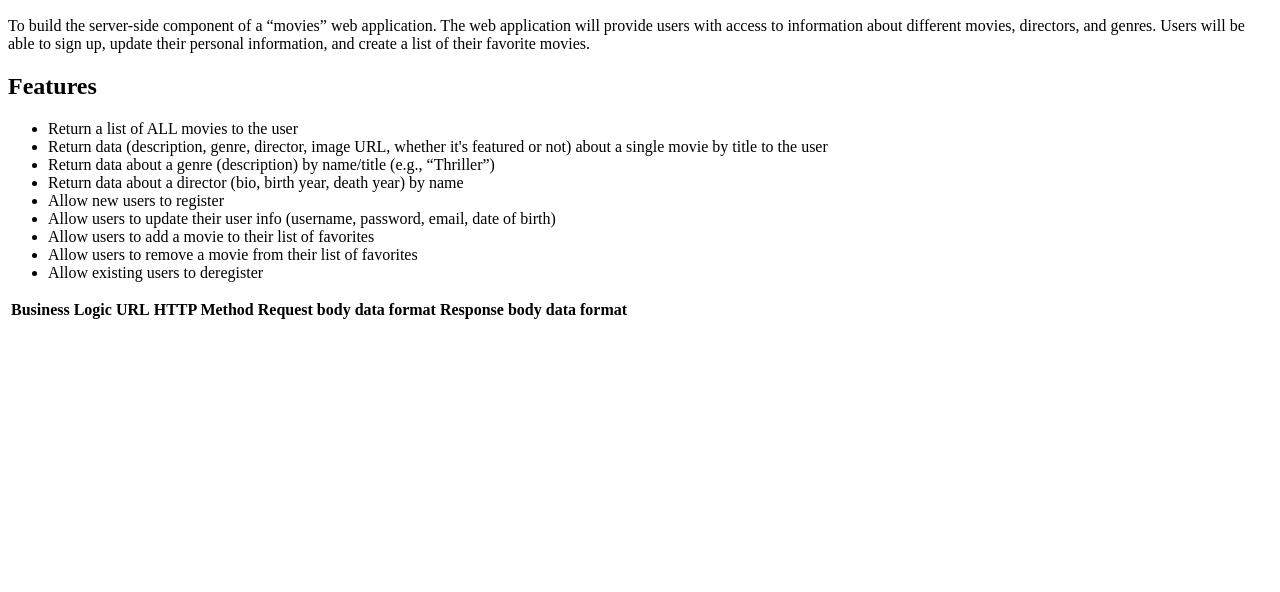
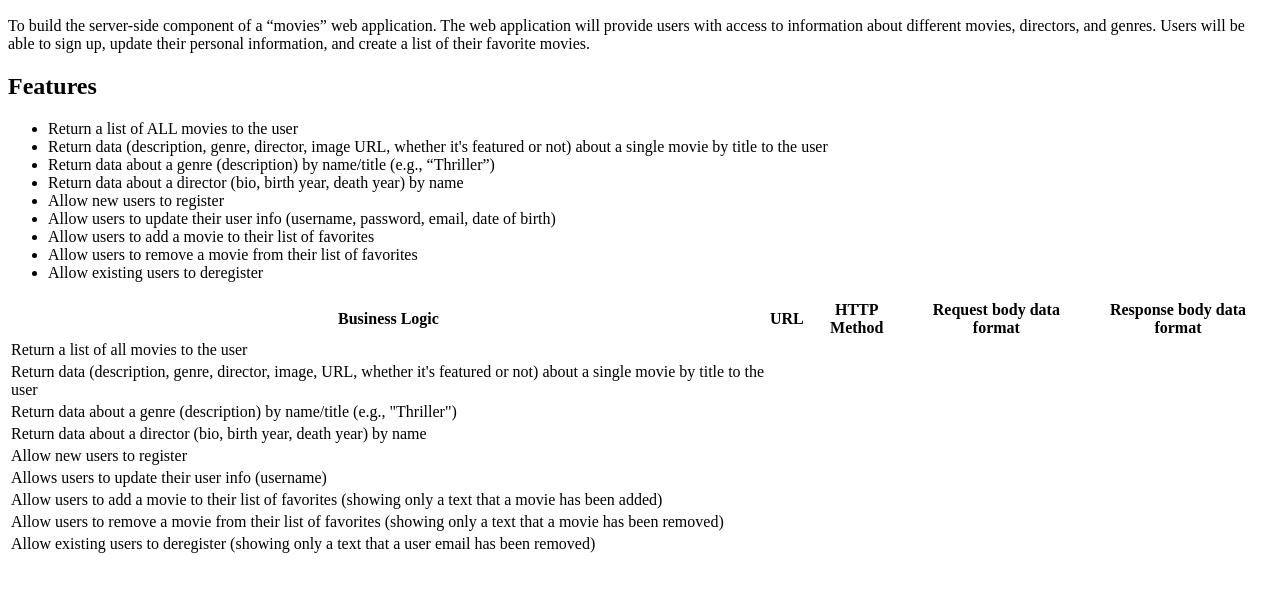
Before and after one commit to samskaufel/movie_api, a website: page public/documentation.html in a window 1280 px wide. Shown: the part 110-702 px from the top of the page. Drawn offline with Linux system fonts and the light colour scheme.

Commit message:
added data to "business logic" column

```diff
--- a/public/documentation.html
+++ b/public/documentation.html
@@ -36,6 +36,33 @@
             <th>Request body data format</th>
             <th>Response body data format</th>
         </tr>
+        <tr>
+            <td>Return a list of all movies to the user</td>
+        </tr>
+        <tr>
+            <td>Return data (description, genre, director, image, URL, whether it's featured or not) about a single movie by title to the user</td>
+        </tr>
+        <tr>
+            <td>Return data about a genre (description) by name/title (e.g., "Thriller")</td>
+        </tr>
+        <tr>
+            <td>Return data about a director (bio, birth year, death year) by name</td>
+        </tr>
+        <tr>
+            <td>Allow new users to register</td>
+        </tr>
+        <tr>
+            <td>Allows users to update their user info (username)</td>
+        </tr>
+        <tr>
+            <td>Allow users to add a movie to their list of favorites (showing only a text that a movie has been added)</td>
+        </tr>
+        <tr>
+            <td>Allow users to remove a movie from their list of favorites (showing only a text that a movie has been removed)</td>
+        </tr>
+        <tr>
+            <td>Allow existing users to deregister (showing only a text that a user email has been removed)</td>
+        </tr>
     </table>
 </body>
 </html>
```
